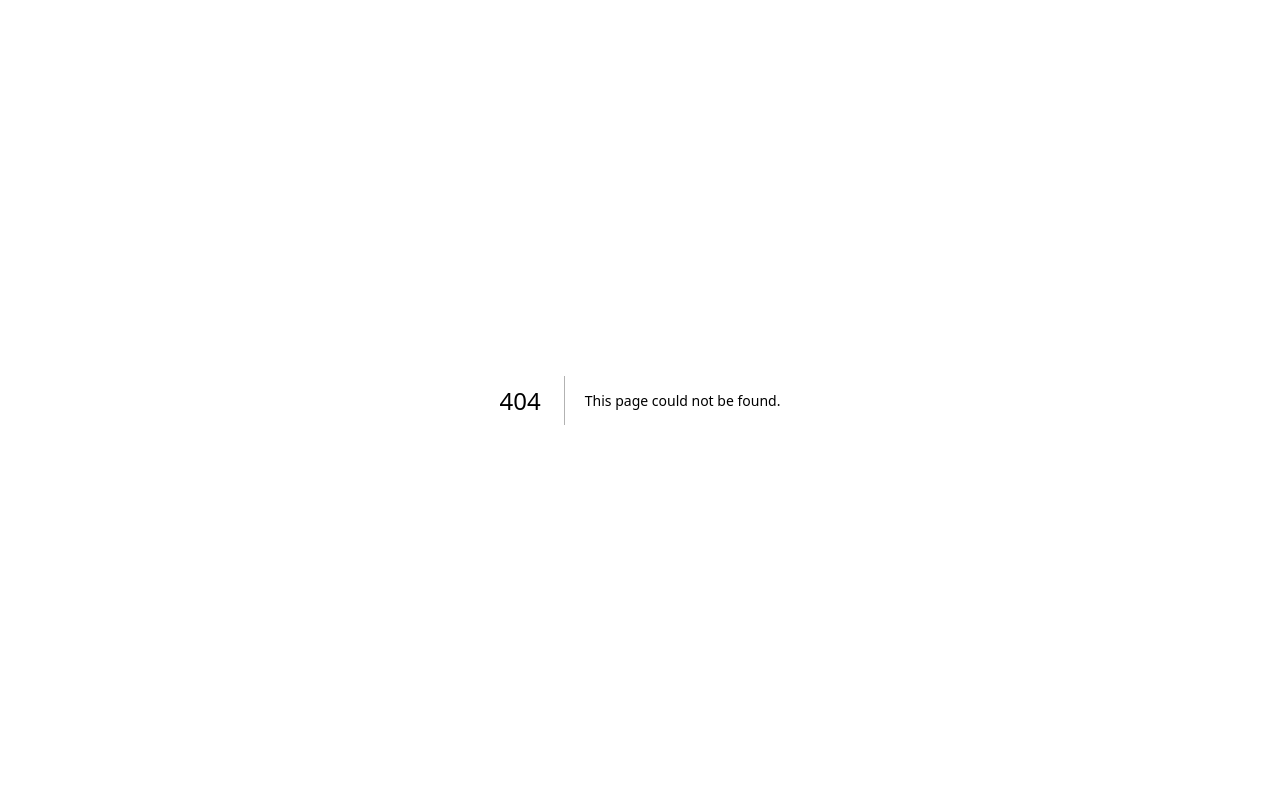
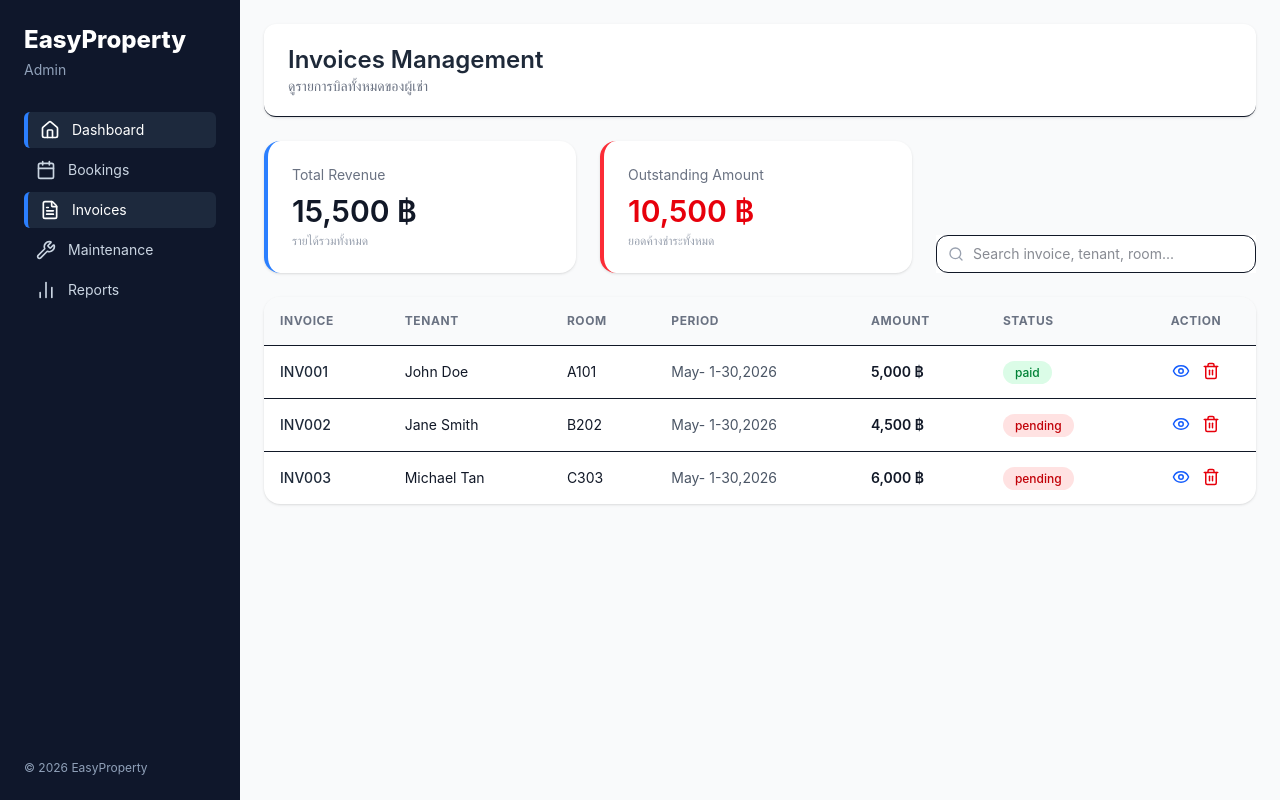
Before and after one commit to kam345678/EasyProperty, a Next.js app in the folder frontend/: page /admin/Invoices in a window 1280 px wide. Before the commit this address had no page. Built offline with nearby package versions, Linux system fonts and the light colour scheme.

Commit message:
finish_Invoices

```diff
--- a/frontend/package.json
+++ b/frontend/package.json
@@ -9,9 +9,11 @@
     "lint": "eslint"
   },
   "dependencies": {
+    "lucide-react": "^0.575.0",
     "next": "16.1.6",
     "react": "19.2.3",
-    "react-dom": "19.2.3"
+    "react-dom": "19.2.3",
+    "recharts": "^3.7.0"
   },
   "devDependencies": {
     "@tailwindcss/postcss": "^4.2.0",
--- /dev/null
+++ b/frontend/src/app/admin/Invoices/page.tsx
@@ -0,0 +1,190 @@
+"use client"
+
+import React, { useMemo, useState } from "react"
+import { Eye, Trash2, Search } from "lucide-react"
+
+interface Invoice {
+  id: string
+  tenant: string
+  room: string
+  amount: number
+  period: string
+  status: "paid" | "pending"
+  date: string
+}
+
+export default function AdminInvoicesPage() {
+  const [search, setSearch] = useState("")
+
+  const [invoices, setInvoices] = useState<Invoice[]>([
+    { id: "INV001", tenant: "John Doe", room: "A101", amount: 5000, status: "paid", date: "2026-02-01",period: "May- 1-30,2026" },
+    { id: "INV002", tenant: "Jane Smith", room: "B202", amount: 4500, status: "pending", date: "2026-02-05",period: "May- 1-30,2026" },
+    { id: "INV003", tenant: "Michael Tan", room: "C303", amount: 6000, status: "pending", date: "2026-02-10",period: "May- 1-30,2026" },
+  ])
+
+  // 🔎 Filter Logic
+  const filteredInvoices = useMemo(() => {
+    return invoices.filter(inv =>
+      inv.id.toLowerCase().includes(search.toLowerCase()) ||
+      inv.tenant.toLowerCase().includes(search.toLowerCase()) ||
+      inv.room.toLowerCase().includes(search.toLowerCase())
+    )
+  }, [search, invoices])
+
+  const total = invoices.reduce((sum, inv) => sum + inv.amount, 0)
+
+  const outstanding = invoices
+    .filter(i => i.status === "pending")
+    .reduce((sum, inv) => sum + inv.amount, 0)
+
+  const handleDelete = (id: string) => {
+    setInvoices(prev => prev.filter(inv => inv.id !== id))
+  }
+
+  return (
+    <div className="flex flex-col gap-6 p-6 bg-gray-50 min-h-screen">
+
+      {/* Header */}
+      <header className="bg-white border-b rounded-xl px-6 py-5 shadow-sm">
+        <h1 className="text-2xl font-semibold text-gray-800">
+          Invoices Management
+        </h1>
+        <p className="text-sm text-gray-500">
+          ดูรายการบิลทั้งหมดของผู้เช่า
+        </p>
+      </header>
+
+      {/* Top Section (Summary + Search) */}
+      <div className="flex flex-col lg:flex-row gap-6">
+
+        {/* Summary Cards */}
+        <div className="grid grid-cols-1 sm:grid-cols-2 gap-6 flex-1">
+
+          <div className="bg-white p-6 rounded-2xl shadow-sm border-l-4 border-blue-500">
+            <p className="text-sm text-gray-500">Total Revenue</p>
+            <h2 className="text-3xl font-semibold mt-2">
+              {total.toLocaleString()} ฿
+            </h2>
+            <p className="text-xs text-gray-400 mt-1">
+              รายได้รวมทั้งหมด
+            </p>
+          </div>
+
+          <div className="bg-white p-6 rounded-2xl shadow-sm border-l-4 border-red-500">
+            <p className="text-sm text-gray-500">Outstanding Amount</p>
+            <h2 className="text-3xl font-semibold text-red-600 mt-2">
+              {outstanding.toLocaleString()} ฿
+            </h2>
+            <p className="text-xs text-gray-400 mt-1">
+              ยอดค้างชำระทั้งหมด
+            </p>
+          </div>
+
+        </div>
+
+        {/* Search */}
+        <div className="bg-white  lg:w-80 mt-auto">
+          <div className="relative">
+            <Search size={16} className="absolute left-3 top-1/2 -translate-y-1/2 text-gray-400" />
+            <input
+              type="text"
+              placeholder="Search invoice, tenant, room..."
+              value={search}
+              onChange={(e) => setSearch(e.target.value)}
+              className="w-full pl-9 pr-4 py-2 border rounded-xl text-sm focus:outline-none focus:ring-2 focus:ring-blue-500"
+            />
+          </div>
+        </div>
+
+      </div>
+
+      {/* Table */}
+      <div className="bg-white rounded-2xl shadow-sm overflow-hidden">
+        <div className="overflow-x-auto">
+          <table className="w-full text-sm">
+  <thead className="bg-gray-50 text-gray-500 uppercase text-xs tracking-wider">
+    <tr>
+      <th className="p-4 text-left">Invoice</th>
+      <th className="p-4 text-left">Tenant</th>
+      <th className="p-4 text-left">Room</th>
+      <th className="p-4 text-left">Period</th>
+      <th className="p-4 text-left">Amount</th>
+      <th className="p-4 text-left">Status</th>
+      <th className="p-4 text-center">Action</th>
+    </tr>
+  </thead>
+
+  <tbody>
+    {filteredInvoices.map(inv => (
+      <tr key={inv.id} className="border-t hover:bg-gray-50 transition">
+
+        {/* Invoice */}
+        <td className="p-4 font-medium text-gray-800">
+          {inv.id}
+        </td>
+
+        {/* Tenant */}
+        <td className="p-4">
+          {inv.tenant}
+        </td>
+
+        {/* Room */}
+        <td className="p-4">
+          {inv.room}
+        </td>
+
+        {/* Period */}
+        <td className="p-4 text-gray-600">
+          {inv.period}
+        </td>
+
+        {/* Amount */}
+        <td className="p-4 font-semibold">
+          {inv.amount.toLocaleString()} ฿
+        </td>
+
+        {/* Status */}
+        <td className="p-4">
+          <span
+            className={`px-3 py-1 rounded-full text-xs font-medium ${
+              inv.status === "paid"
+                ? "bg-green-100 text-green-700"
+                : "bg-red-100 text-red-700"
+            }`}
+          >
+            {inv.status}
+          </span>
+        </td>
+
+        {/* Action */}
+        <td className="p-4 flex justify-center gap-3">
+          <button className="text-blue-600 hover:scale-110 transition">
+            <Eye size={18} />
+          </button>
+
+          <button
+            onClick={() => handleDelete(inv.id)}
+            className="text-red-600 hover:scale-110 transition"
+          >
+            <Trash2 size={18} />
+          </button>
+        </td>
+
+      </tr>
+    ))}
+
+    {filteredInvoices.length === 0 && (
+      <tr>
+        <td colSpan={7} className="text-center p-6 text-gray-400">
+          No invoices found
+        </td>
+      </tr>
+    )}
+  </tbody>
+</table>
+        </div>
+      </div>
+
+    </div>
+  )
+}
--- a/frontend/src/components/Sidebar.tsx
+++ b/frontend/src/components/Sidebar.tsx
@@ -7,7 +7,7 @@ import { Home, Calendar, FileText, Wrench, BarChart2 } from 'lucide-react'
 const items = [
   { href: '/admin', label: 'Dashboard', icon: Home },
   { href: '/admin/bookings', label: 'Bookings', icon: Calendar },
-  { href: '/admin/invoices', label: 'Invoices', icon: FileText },
+  { href: '/admin/Invoices', label: 'Invoices', icon: FileText },
   { href: '/admin/maintenance', label: 'Maintenance', icon: Wrench },
   { href: '/admin/reports', label: 'Reports', icon: BarChart2 },
 ]
```
Also changed, not shown: 1 other file (tests, documents, lock files or other folders).
